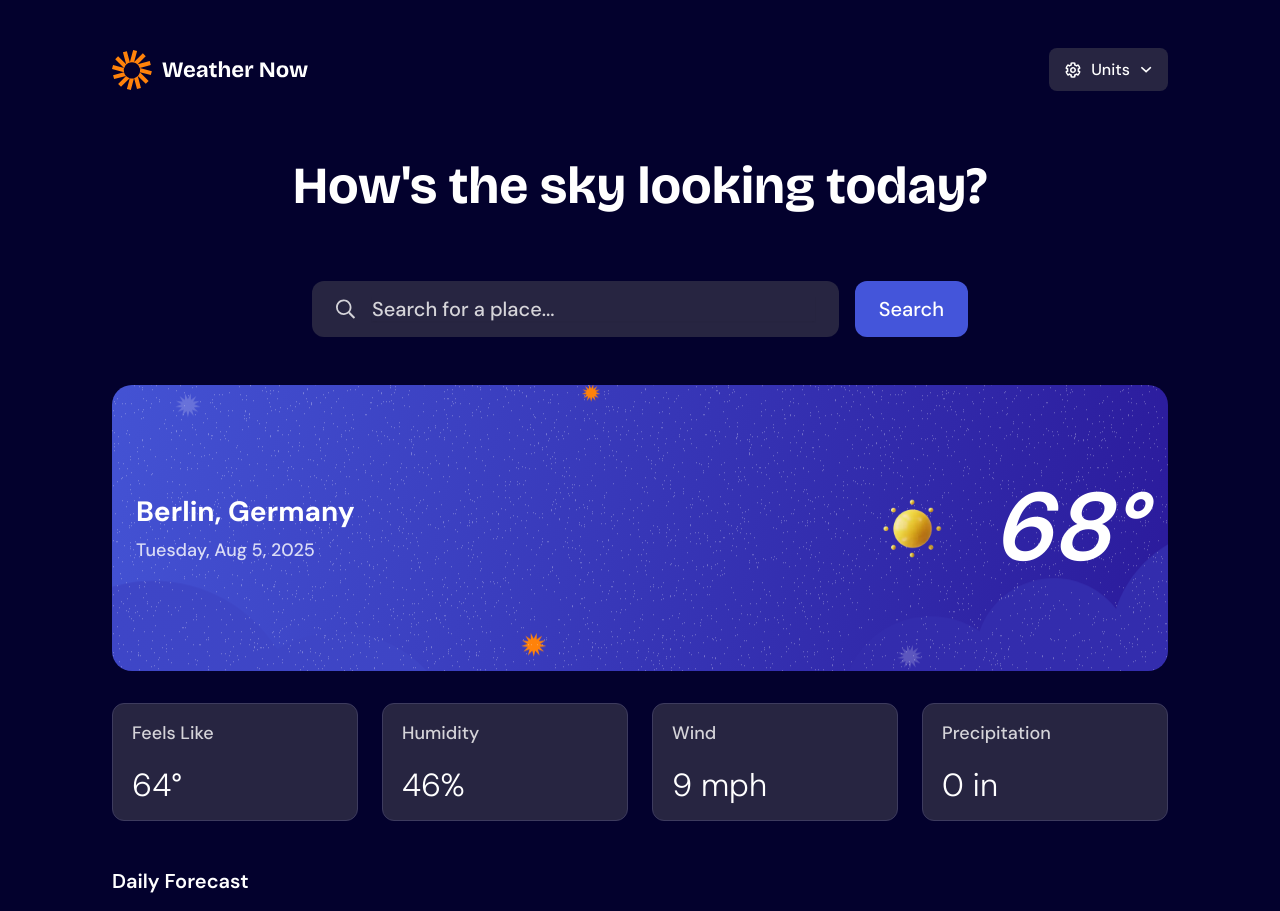
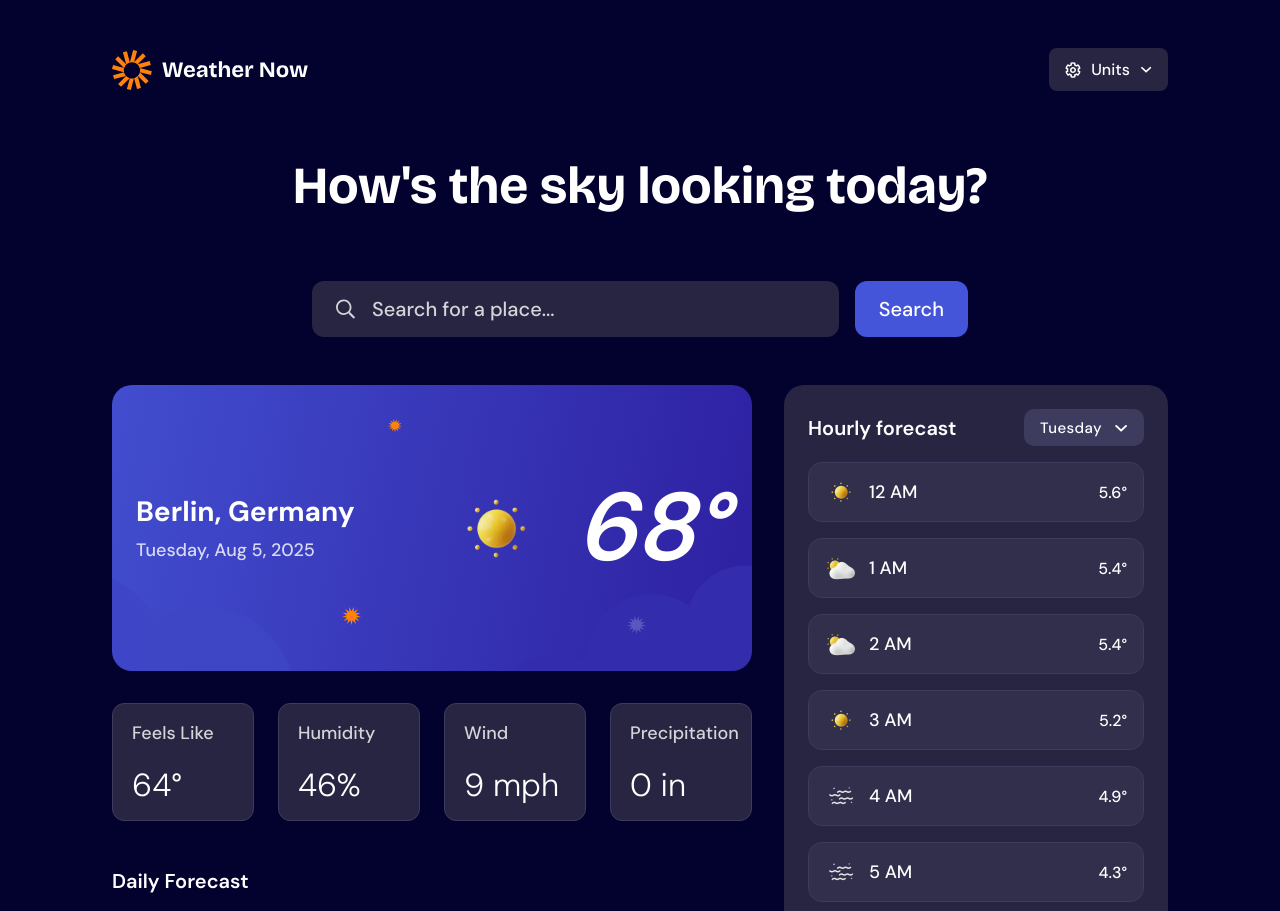
Before and after one commit to leonard-ramos27/weather-app-nextjs, a Next.js app: page / in a window 1280 px wide. Shown: the top 911 px of the page. Built offline with nearby package versions, Linux system fonts and the light colour scheme.

Commit message:
Created Hourly Forecast Section component

```diff
--- a/app/page.tsx
+++ b/app/page.tsx
@@ -1,4 +1,5 @@
 import DailyForecastSection from "@/components/DailyForecastSection";
+import HourlyForecastSection from "@/components/HourlyForecastSection";
 import SearchBar from "@/components/SearchBar";
 import TodaysWeatherSection from "@/components/TodaysWeatherSection";
 
@@ -14,6 +15,7 @@ export default function Home() {
           <TodaysWeatherSection />
           <DailyForecastSection />
         </div>
+        <HourlyForecastSection />
       </div>
     </main>
   );
--- /dev/null
+++ b/components/HourlyForecastSection.tsx
@@ -0,0 +1,37 @@
+'use client';
+
+import { useState } from "react";
+import DaysDropdown from "./DaysDropdown";
+import { getDatesFromHourlyData, transformHourlyData } from "@/lib/utils";
+import hourly_forecast_raw from "@/data/hourly-forecast";
+import HourlyWeatherCard from "./HourlyWeatherCard";
+
+export default function HourlyForecastSection() {
+    const [hourlyForecastData, setHourlyForecastData] = useState(
+        transformHourlyData(
+            hourly_forecast_raw.hourly,
+            getDatesFromHourlyData(hourly_forecast_raw.hourly)[0]
+        )
+    )
+
+    const update_hourly_forecast = (new_date: string) => {
+        const new_data = transformHourlyData(
+            hourly_forecast_raw.hourly,
+            new_date
+        )
+        setHourlyForecastData(new_data)
+    }
+    return (
+        <section className="xl:w-[384px] bg-neutral-800 rounded-[20px] py-5 px-4 md:p-6 overflow-hidden">
+            <div className="flex flex-row justify-between items-center mb-4">
+                <h2 className="text-preset-5">Hourly forecast</h2>
+                <DaysDropdown update_hourly_forecast={update_hourly_forecast}/>
+            </div>
+            <div className="flex flex-col justify-between items-start gap-4 max-h-[592px] overflow-y-scroll">
+                {hourlyForecastData.map((data) => (
+                    <HourlyWeatherCard data={data} key={data.time}/>
+                ))}
+            </div>
+        </section>
+    )
+}
```
